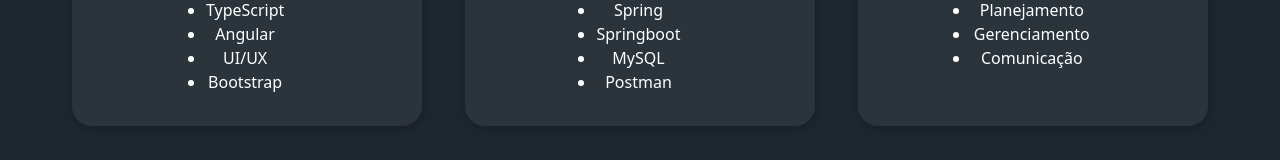
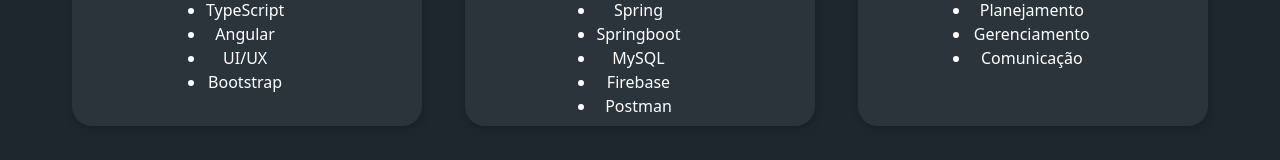
Before and after one commit to cabralcaio/Portfolio2.0, an Angular app: page /home in a window 1280 px wide. Shown: the part 1146-1306 px from the top of the page. Built offline with nearby package versions, Linux system fonts and the light colour scheme.

Commit message:
Criação do componente de footer

```diff
--- a/src/app/components/components.module.ts
+++ b/src/app/components/components.module.ts
@@ -3,13 +3,15 @@
 import { HeaderComponent } from './header/header.component';
 import { HabilitiesCardsComponent } from './habilities-cards/habilities-cards.component';
 import { MaterialModule } from '../shared/material/material.module';
+import { FooterComponent } from './footer/footer.component';
 
 
 
 @NgModule({
   declarations: [
     HeaderComponent,
-    HabilitiesCardsComponent
+    HabilitiesCardsComponent,
+    FooterComponent
   ],
   imports: [
     CommonModule,
--- /dev/null
+++ b/src/app/components/footer/footer.component.html
@@ -0,0 +1 @@
+<p>footer works!</p>
--- a/src/app/components/habilities-cards/habilities-cards.component.html
+++ b/src/app/components/habilities-cards/habilities-cards.component.html
@@ -31,6 +31,7 @@
                         <li>Spring</li>
                         <li>Springboot</li>
                         <li>MySQL</li>
+                        <li>Firebase</li>
                         <li>Postman</li>
                     </ul>
             </div>
```
Also changed, not shown: src/app/components/footer/footer.component.ts (added, +10 -0 lines), src/app/components/footer/footer.component.css (added).
